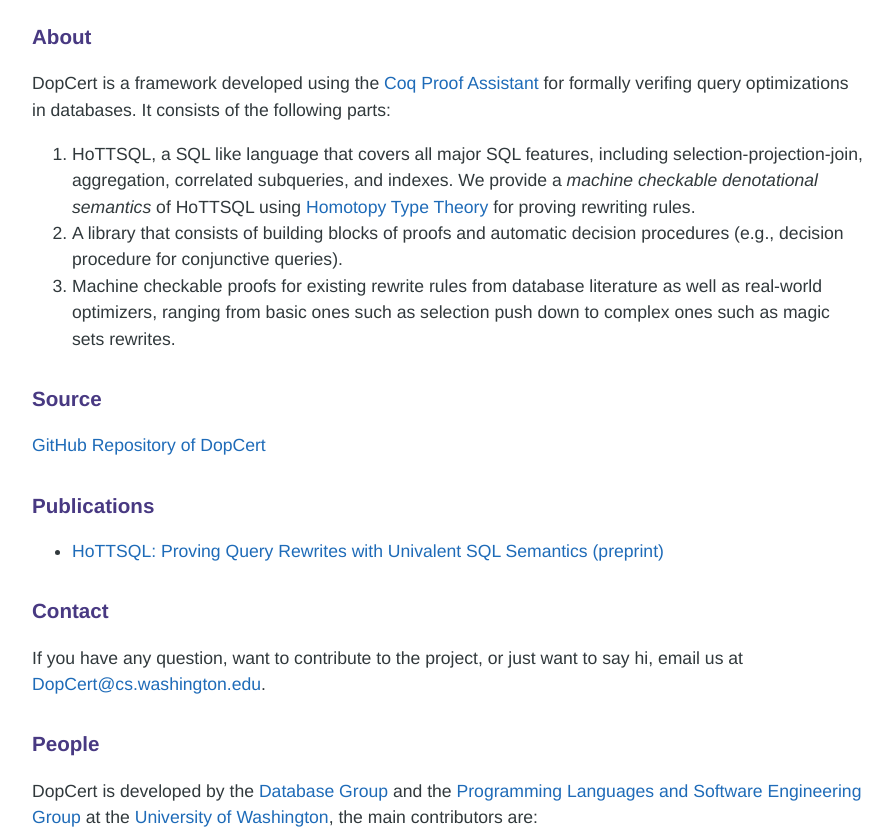
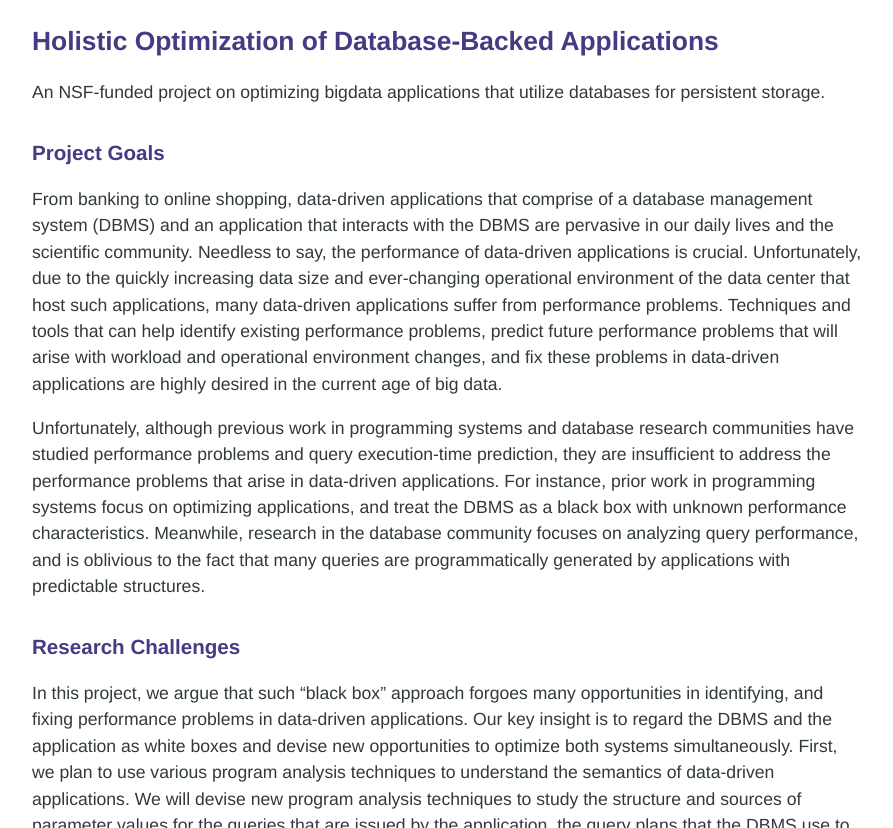
Before and after one commit to holistic-opt/holistic-opt.github.io, a Jekyll site: the page built from index.markdown, in a window 1280 px wide and 1400 px high. Shown: the part 220-1048 px from the top of the window, without its empty margins (192-1085 px from the left). Built offline with Jekyll 4.4.1, drawn with Linux system fonts in a browser that asks for light colours; some of the changed text lies outside the part shown; grey boxes are pictures that could not be loaded.

Commit message:
updated version

```diff
--- a/index.markdown
+++ b/index.markdown
@@ -1,47 +1,102 @@
 ---
 layout: default
-title: DopCert
+title: Holistic Optimization of Database-Backed Applications
 group: "navigation"
 id: home
 ---
-### About
-DopCert is a framework developed using the [Coq Proof Assistant](https://coq.inria.fr/) for formally verifing query optimizations in databases. It consists of the following parts:
 
-1. HoTTSQL, a SQL like language that covers all major SQL features, including selection-projection-join, aggregation, correlated subqueries, and indexes. We provide a *machine checkable denotational semantics* of HoTTSQL using [Homotopy Type Theory](https://homotopytypetheory.org/) for proving rewriting rules.
-2. A library that consists of building blocks of proofs and automatic decision procedures (e.g., decision procedure for conjunctive queries).
-3. Machine checkable proofs for existing rewrite rules from database literature as well as real-world optimizers, ranging from basic ones such as selection push down to complex ones such as magic sets rewrites.
+## Holistic Optimization of Database-Backed Applications
+An NSF-funded project on optimizing bigdata applications that utilize databases for
+persistent storage.
 
-### Source
+### Project Goals
 
-[GitHub Repository of DopCert](https://github.com/uwdb/DopCert)
+From banking to online shopping, data-driven applications that comprise of a
+database management system (DBMS) and an application that interacts with the
+DBMS are pervasive in our daily lives and the scientific community. Needless to
+say, the performance of data-driven applications is crucial. Unfortunately, due
+to the quickly increasing data size and ever-changing operational environment
+of the data center that host such applications, many data-driven applications
+suffer from performance problems. Techniques and tools that can help identify
+existing performance problems, predict future performance problems that will
+arise with workload and operational environment changes, and fix these problems
+in data-driven applications are highly desired in the current age of big data.
+
+Unfortunately, although previous work in programming systems and database
+research communities have studied performance problems and query execution-time
+prediction, they are insufficient to address the performance problems that
+arise in data-driven applications. For instance, prior work in programming
+systems focus on optimizing applications, and treat the DBMS as a black box
+with unknown performance characteristics. Meanwhile, research in the database
+community focuses on analyzing query performance, and is oblivious to the fact
+that many queries are programmatically generated by applications with
+predictable structures.
+
+### Research Challenges
+In this project, we argue that such “black box” approach forgoes many
+opportunities in identifying, and fixing performance problems in data-driven
+applications. Our key insight is to regard the DBMS and the application as
+white boxes and devise new opportunities to optimize both systems
+simultaneously. First, we plan to use various program analysis techniques to
+understand the semantics of data-driven applications. We will devise new
+program analysis techniques to study the structure and sources of parameter
+values for the queries that are issued by the application, the query plans that
+the DBMS use to process such queries, and how the query results are
+subsequently used by the application.
+
+Next, we will use such information to
+identify performance problems in data-driven applications. Leveraging the
+end-to-end performance modeling of the DBMS and the application in data-driven
+applications, we will design new program analysis algorithms, performance
+testing techniques, and performance debugging tools to identify workload and
+code fragments in the application that might cause performance problems.
+
+We will evaluate our techniques using real-world
+data-driven applications such as web applications that store persistent data in
+DBMSs.
+
+
+### Broader Impacts
+The project addresses one of the most important and fundamental challenges of
+the big data era, namely the performance of data-driven applications. It will
+broadly benefit other science disciplines and the society by improving the
+performance of data-driven applications. We will leverage their expertise in in
+database systems, program analysis, performance debugging, and software
+engineering to tackle the challenges. Furthermore, we have extensive
+connections with researchers and industry practitioners at Intel, Huawei,
+Google, and Microsoft, and will make use of such connections to validate their
+research findings.
+
+We plan to release all software and benchmarks that are developed to public
+domain. The techniques developed in this project will be incorporated into
+graduate-level and undergraduate-level courses in data management systems and
+programming systems offered at the University of Washington.
+
+
 
 ### Publications
-* [HoTTSQL: Proving Query Rewrites with Univalent SQL Semantics (preprint)](http://arxiv.org/abs/1607.04822)
-
-### Contact
-
-If you have any question, want to contribute to the project, or just want to say hi, email us at
-[DopCert@cs.washington.edu](mailto:DopCert@cs.washington.edu).
-<!-- chushumo at cs dot uw dot edu or weitzkon at cs dot uw dot edu. -->
+- Cong Yan, Alvin Cheung,
+"[Leveraging Lock Contention to Improve OLTP Application Performance](http://db.cs.washington.edu/projects/quro/)", VLDB'16.
+- Cong Yan, Zewei Chu, Alvin Cheung, Shan Lu,
+"[Database-Backed Applications in the Wild: How Well Do They Work?](https://arxiv.org/abs/1607.02561)", ArXiv preprint.
 
 
-### People
+### Presentations
+- [University of Washington Database Day](http://db.cs.washington.edu/events/database_day/2015/database_day_2015.html), December 2015.
+- NSF Bigdata workshop, April 2016.
+- University of Chicago industry affiliate workshop, June 2016.
 
-DopCert is developed by the [Database Group](http://db.cs.washington.edu/) and the [Programming Languages and Software Engineering Group](http://uwplse.org/) at the [University of Washington](http://www.washington.edu/), the main contributors are:
 
-<a class="person" href="http://shumochu.com/">
-  <span class="name">Shumo Chu</span><br/>
-  <img class="profile" src="http://stechu.github.io/images/my_portrait.jpg"/>
-</a>
+### Software Downloads
+- [Quro](http://db.cs.washington.edu/projects/quro/), compiler for transactional applications
 
-<a class="person" href="http://konne.me">
-  <span class="name">Konstantin Weitz</span><br/>
-  <img class="profile" src="http://www.konne.me/assets/profile.png"/>
-</a>
 
-<a class="person" href="http://www.stanleywang.org">
-  <span class="name">Chenglong Wang</span><br/>
-  <img class="profile" src="http://www.stanleywang.org/image/me.jpg"/>
+
+### Point of Contact
+
+<a class="person" href="http://homes.cs.washington.edu/~congy/">
+  <span class="name">Cong Yan</span><br/>
+  <img class="profile" src="http://homes.cs.washington.edu/~congy/congy.png"/>
 </a>
 
 <a class="person" href="https://homes.cs.washington.edu/~akcheung/">
@@ -49,7 +104,23 @@ DopCert is developed by the [Database Group](http://db.cs.washington.edu/) and t
   <img class="profile" src="https://homes.cs.washington.edu/~akcheung/self.jpg"/>
 </a>
 
-<a class="person" href="https://homes.cs.washington.edu/~suciu/">
-  <span class="name">Dan Suciu</span><br/>
-  <img class="profile" src="https://homes.cs.washington.edu/~suciu/files/me-7-2006-mexico.jpg"/>
+<a class="person" href="http://people.cs.uchicago.edu/~shanlu/">
+  <span class="name">Shan Lu</span><br/>
+  <img class="profile" src="http://people.cs.uchicago.edu/~shanlu/img/me/shanlu.jpg"/>
 </a>
+
+
+
+### Acknowledgement:
+This material is based upon work supported by the National Science Foundation under Grant No.
+[IIS-1546083](http://nsf.gov/awardsearch/showAward?AWD_ID=1546083) (2016-2019), "Holistic Optimization of Data-Driven Applications,"
+and is a collaborative effort between
+the [University of Washington](http://db.cs.washington.edu) and the [University of Chicago](http://systems.cs.uchicago.edu).
+
+Any opinions, findings, and conclusions or recommendations expressed in this
+material are those of the author(s) and do not necessarily reflect the views of
+the National Science Foundation.
+
+
+### Date of Last Update
+August 24, 2016
```
